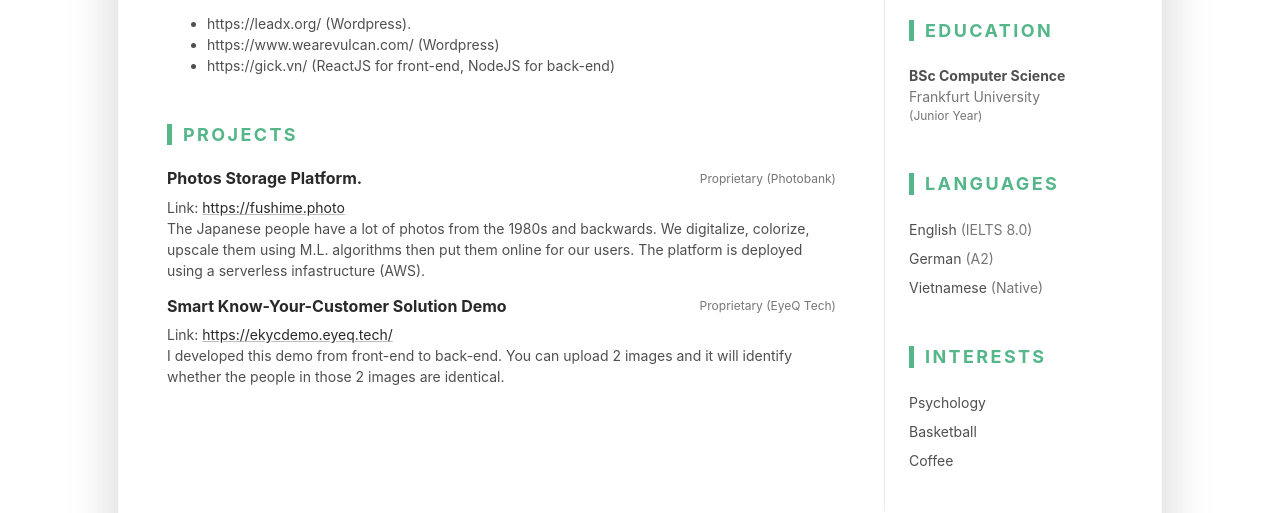
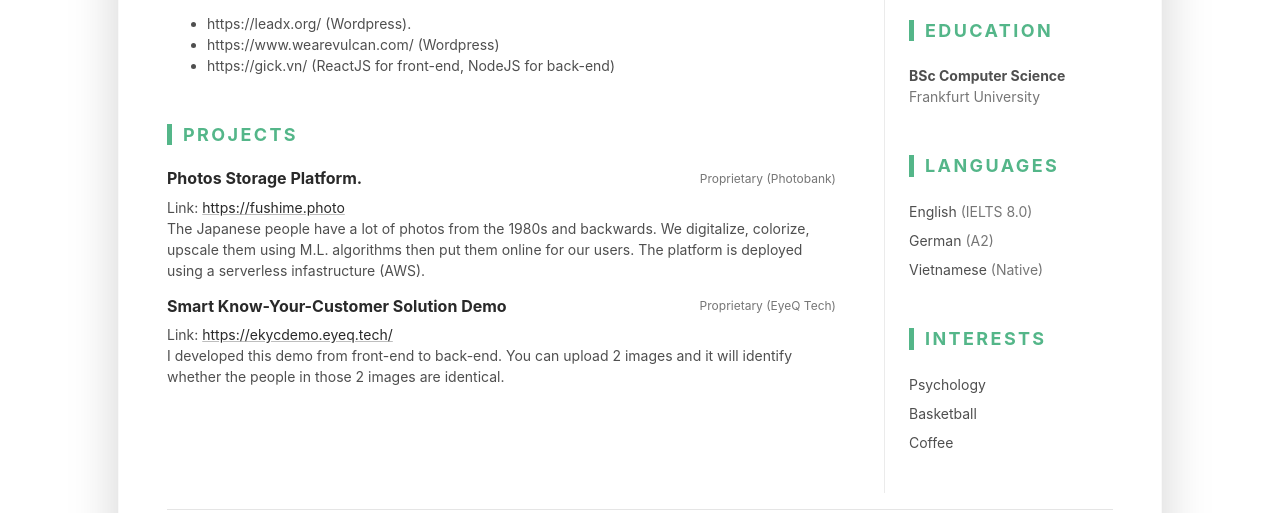
Before and after one commit to Thuan2000/thuan-cv, a plain HTML site: page index.html in a window 1280 px wide. Shown: the part 1000-1513 px from the top of the page. Drawn offline with Linux system fonts and the light colour scheme.

Commit message:
Update index.html

```diff
--- a/index.html
+++ b/index.html
@@ -170,7 +170,6 @@
 											<li>
 												<div class="resume-degree font-weight-bold">BSc Computer Science</div>
 												<div class="resume-degree-org text-muted">Frankfurt University</div>
-												<div class="resume-degree-time text-muted">(Junior Year)</div>
 											</li>
 										</ul>
 									</section><!--//education-section-->
```
